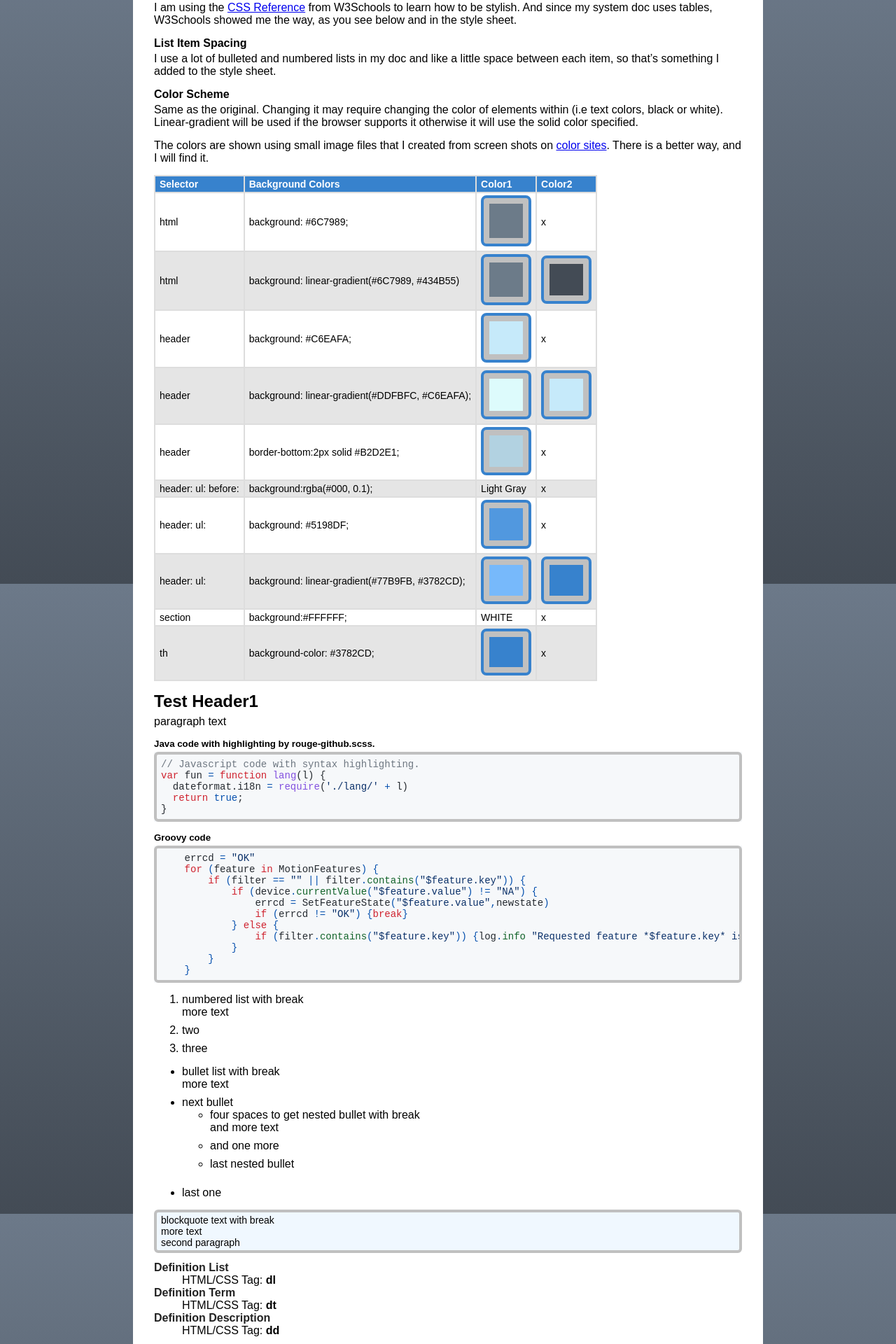
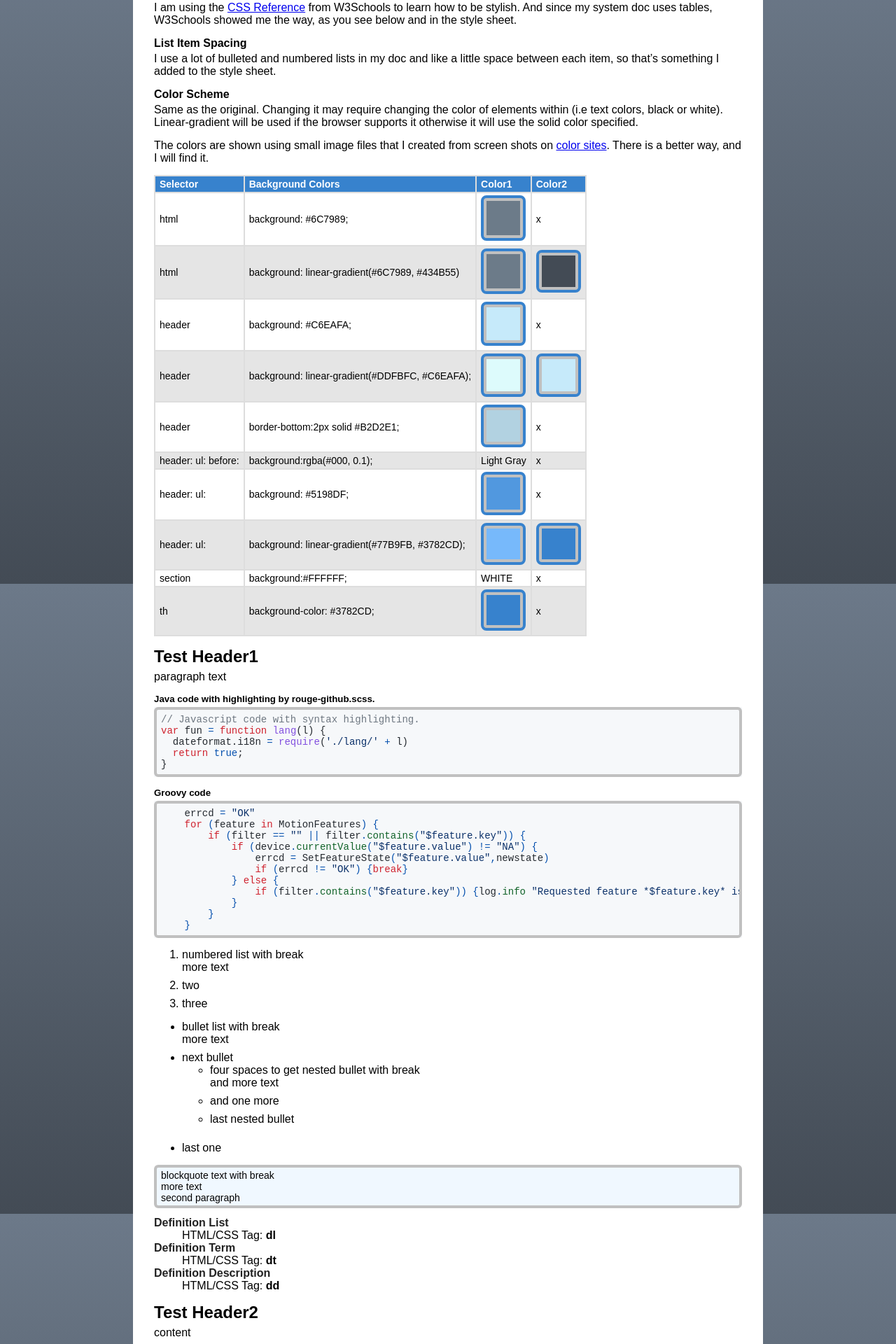
Before and after one commit to TR-Systems/modernist, a Jekyll site: the page built from index.md, in a window 1280 px wide. Shown: the part 2766-4686 px from the top of the page at 70% size. Built offline with Jekyll 4.4.1, drawn with Linux system fonts in a browser that asks for light colours; our own code applies the rules of GitHub Pages for plain Markdown files.

Commit message:
Update tr-systems-modernist.scss

```diff
--- a/_sass/tr-systems-modernist.scss
+++ b/_sass/tr-systems-modernist.scss
@@ -230,9 +230,9 @@ blockquote {
   p {margin-bottom: 0}
 }
 
-/* 4px matching blue border with 8px of silver padding */
+/* 4px matching blue border with 4px of silver padding */
 img {
-  padding: 8px;
+  padding: 4px;
   border: 4px solid #3782CD;
   border-radius: 8px;
   background:silver;
```
